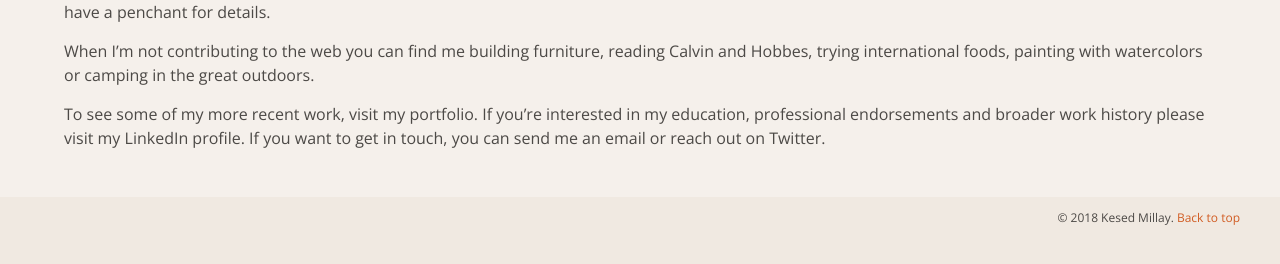
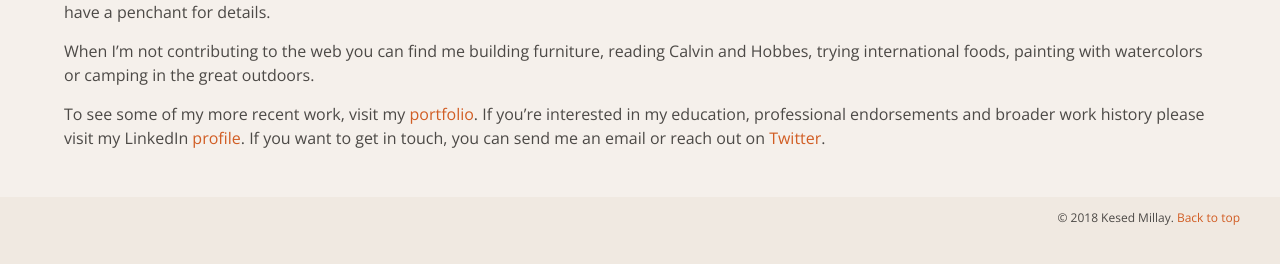
Before and after one commit to kesed/kesedmillay.com, a Jekyll site: the page built from about.md, in a window 1280 px wide. Shown: the part 274-538 px from the top of the page. Built offline with Jekyll 4.4.1, drawn with Linux system fonts in a browser that asks for light colours; part of the change alters nothing that is shown.

```diff
--- a/about.md
+++ b/about.md
@@ -8,4 +8,4 @@ I’m passionate about crafting responsive and intuitive user experiences that f
 
 When I’m not contributing to the web you can find me building furniture, reading Calvin and Hobbes, trying international foods, painting with watercolors or camping in the great outdoors.
 
-To see some of my more recent work, visit my portfolio. If you’re interested in my education, professional endorsements and broader work history please visit my LinkedIn profile. If you want to get in touch, you can send me an email or reach out on Twitter.
+To see some of my more recent work, visit my [portfolio]({% link portfolio.html %}). If you’re interested in my education, professional endorsements and broader work history please visit my LinkedIn [profile](//www.linkedin.com/in/kesed){:target="_blank"}. If you want to get in touch, you can send me an email or reach out on [Twitter](//twitter.com/kesedmillay).
```
